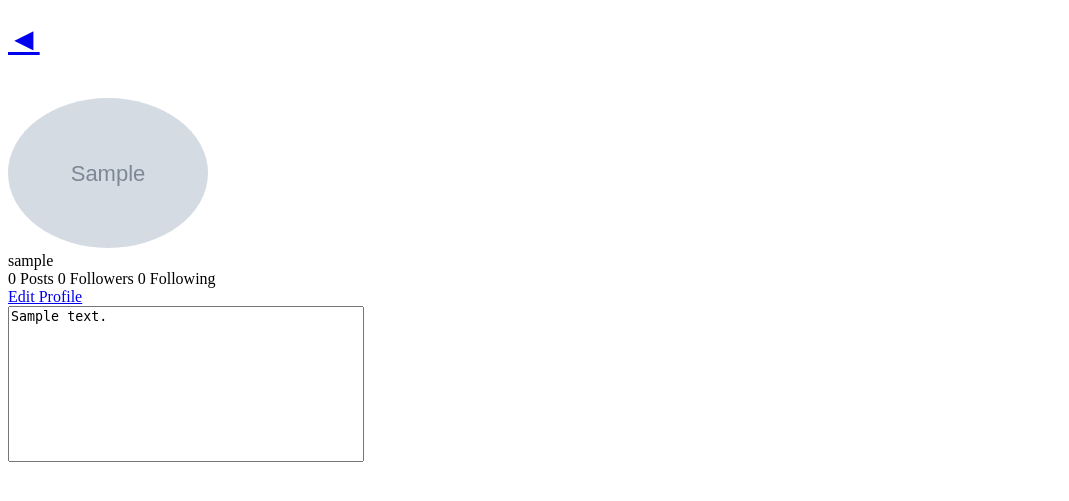
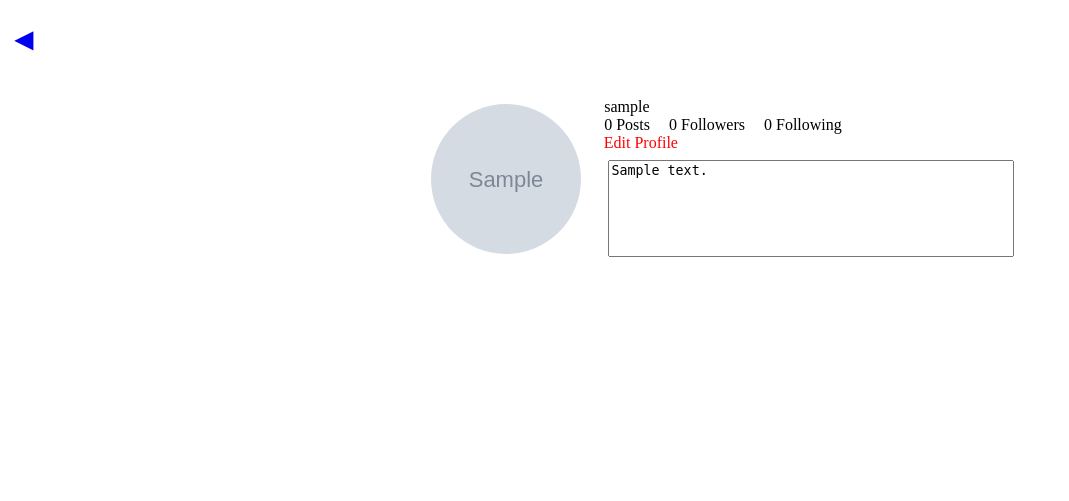
Before and after one commit to prithvipat/nexo, a Django app: a page that uses templates/profile.html in a window 1280 px wide. Shown: the top 501 px of the page, without its empty margins (0-1069 px from the left). Run offline with Django 5.2, Linux system fonts and the light colour scheme; a user stored in the database is signed in; tables that the repository leaves empty hold one stand-in row (values such as "Sample post"); grey boxes marked "Sample" are stand-in pictures.

Commit message:
Update profile.css

```diff
--- a/static/css/profile.css
+++ b/static/css/profile.css
@@ -1,11 +1,96 @@
+
+
+* {
+    text-decoration: none;
+}
+
+.info {
+    display: flex;
+    justify-content: center;
+    align-items: center;
+}
+
+
+.info-plus {
+    margin-bottom: -10px;
+    margin-left: 16px;
+}
+span {
+    padding: 7.5px;
+}
+
+textarea {
+    margin-left: 47.5%;
+    display: flex;
+    justify-content: center;
+    align-items: center;
+    resize: none;
+    height: 91px;
+    width: 400px;
+
+}
+.follow-settings {
+    margin-left: 2%;
+}
+
 .pfp {
+    margin-bottom: -100px;
     height: 150px;
-    width: auto;
+    width: 150px;
+    background-color: white;
+    border-width: 0px;
     border-radius: 50%;
 }
 
-textarea {
-    resize: none;
-    height: 150px;
-    width: 350px;
+.posts {
+    justify-content: center;
+    align-items: center;
+    display: grid;
+    grid-template-columns: repeat(auto-fill, minmax(200px, 1fr));
+    gap: 10px;
+    padding: 20px;
 }
+
+.posts ul {
+    list-style: none;
+    padding: 0;
+    margin: 0;
+    display: contents;
+}
+
+.posts li {
+    display: flex;
+    flex-direction: column;
+    align-items: center;
+    justify-content: center;
+    padding: 10px;
+    transition: transform 0.2s;
+}
+
+.posts li:hover {
+    transform: scale(1.05);
+    cursor: pointer;
+}
+
+.posts li img {
+    margin-bottom: 10px;
+    height: 200px;
+    width: 450px;
+    max-height: 200px;
+    width: auto;
+}
+
+.posts li p {
+    margin: 5px 0;
+    text-align: center;
+}
+
+button {
+    margin-bottom: 20px;
+}
+
+.settings {
+    color: red;
+    display: flex;
+    margin-left: 2px;
+}
```
